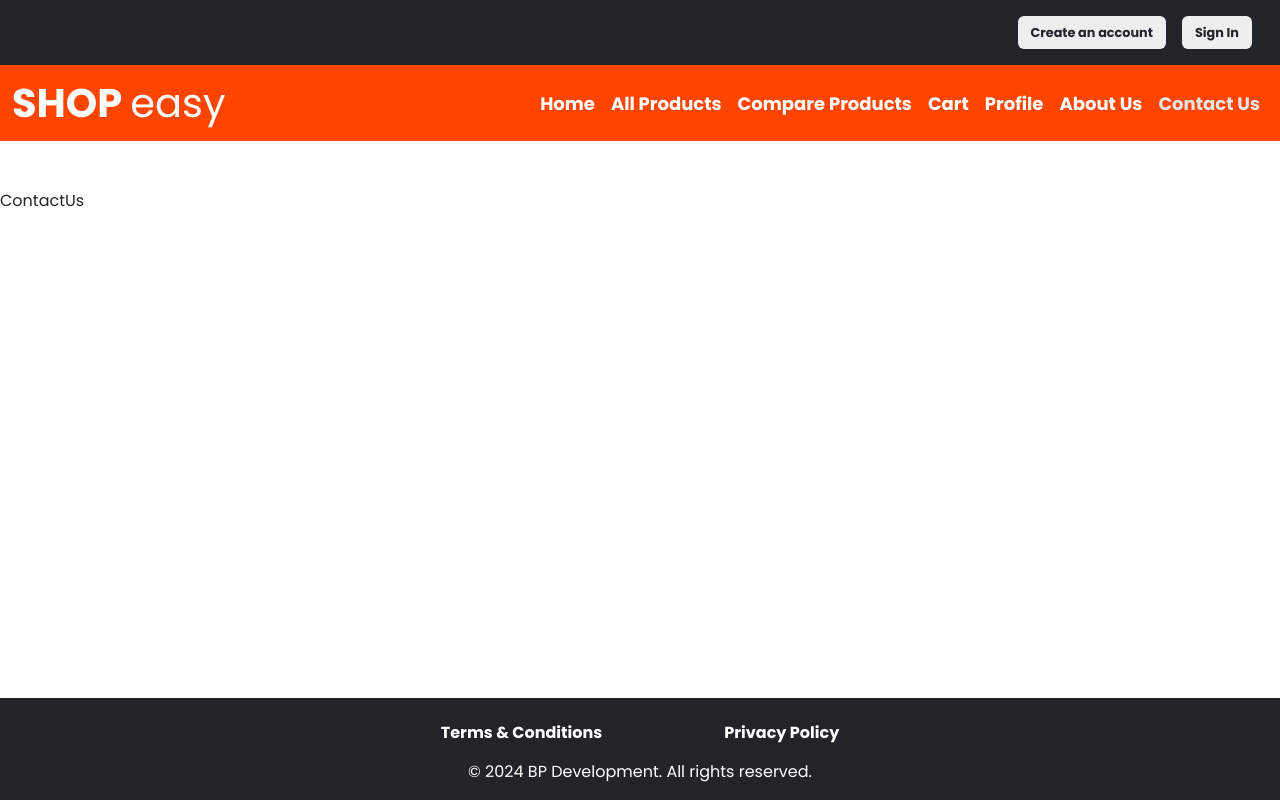
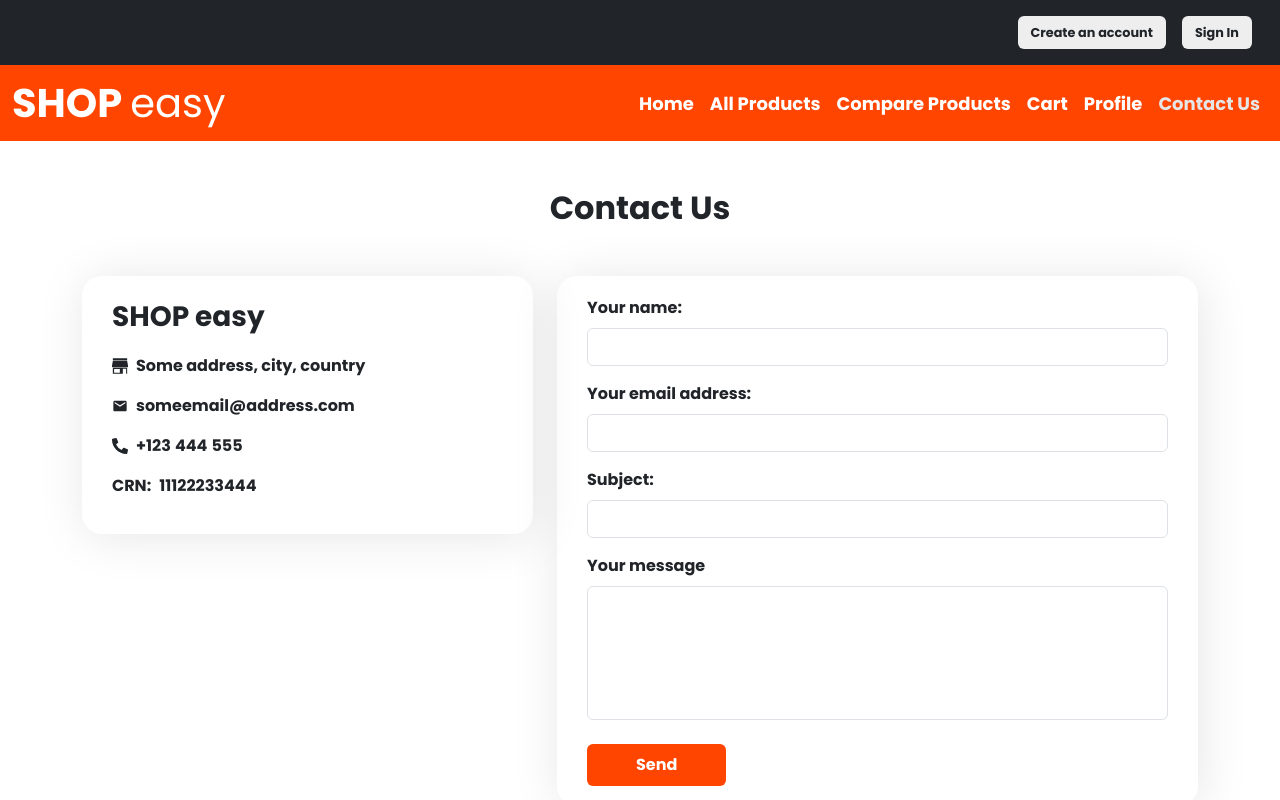
Before and after one commit to bojan-ski/react-products-store-redux, a React (Vite) app: page /contact in a window 1280 px wide. Shown: the top 800 px of the page. Built offline with nearby package versions, Linux system fonts and the light colour scheme; no server answers.

Commit message:
Contact page done. sendCustomerMessage.js in api/emalJS folder created. ContactForm & CompanyDetails components created.ckear

```diff
--- a/package.json
+++ b/package.json
@@ -16,6 +16,7 @@
     "firebase": "^11.0.0",
     "react": "^18.3.1",
     "react-dom": "^18.3.1",
+    "react-icons": "^5.4.0",
     "react-redux": "^9.1.2",
     "react-router-dom": "^6.27.0",
     "react-toastify": "^10.0.6",
--- a/src/App.jsx
+++ b/src/App.jsx
@@ -17,7 +17,6 @@ import Profile from "./pages/Profile"
 import OrderHistory from "./pages/OrderHistory"
 import SelectedOrder from "./pages/SelectedOrder"
 import BookmarkedProducts from "./pages/BookmarkedProducts"
-import About from "./pages/About"
 import ContactUs from "./pages/ContactUs"
 import ErrorPage from "./pages/ErrorPage"
 
@@ -127,10 +126,6 @@ const router = createBrowserRouter([
         ]
       },
       {
-        path: '/about',
-        element: <About />,
-      },
-      {
         path: '/contact',
         element: <ContactUs />
       }
--- /dev/null
+++ b/src/api/emailJS/sendCustomerMessage.js
@@ -0,0 +1,14 @@
+import axios from "axios";
+
+
+const sendCustomerMessage = async (data) => {
+    try {
+        await axios.post(`${import.meta.env.VITE_EMAILJS_URL}`, data)
+
+       return true
+    } catch (error) {
+        return false
+    }
+}
+
+export default sendCustomerMessage
--- /dev/null
+++ b/src/components/contactPage/CompanyDetails.jsx
@@ -0,0 +1,48 @@
+import React from 'react'
+// react icons
+import { SiHomeassistantcommunitystore } from "react-icons/si";
+import { MdEmail } from "react-icons/md";
+import { FaPhoneAlt } from "react-icons/fa";
+
+
+const CompanyDetails = () => {
+    return (
+        <div className='company-details'>
+            <p className="fw-bold fs-3">
+                SHOP easy
+            </p>
+            <p className="fw-bold">
+                <SiHomeassistantcommunitystore />
+                <span className="ms-2">
+                    Some address, city, country
+                </span>
+            </p>
+            <p className="fw-bold">
+                <MdEmail />
+                <span className="ms-2">
+                    someemail@address.com
+                </span>
+            </p>
+            <p className="fw-bold">
+                <FaPhoneAlt />
+                <span className="ms-2">
+                    +123
+                </span>
+                <span className="ms-1">
+                    444
+                </span>
+                <span className="ms-1">
+                    555
+                </span>
+            </p>
+            <p className="fw-bold">
+                CRN:
+                <span className="ms-2">
+                    11122233444
+                </span>
+            </p>
+        </div>
+    )
+}
+
+export default CompanyDetails
--- /dev/null
+++ b/src/components/contactPage/ContactForm.jsx
@@ -0,0 +1,77 @@
+import React, { useState } from 'react'
+// api
+import sendCustomerMessage from '../../api/emailJS/sendCustomerMessage';
+// components
+import FormInput from '../FormInput'
+import FormSubmitBtn from '../FormSubmitBtn'
+// toastify
+import { toast } from 'react-toastify';
+
+
+const ContactForm = () => {
+    const [isLoading, setIsLoading] = useState(false);
+
+    const handleContactFormSubmit = async e => {
+        e.preventDefault()
+
+        setIsLoading(true);
+
+        const emailContent = {
+            from_name: e.target.elements[0].value,
+            from_email: e.target.elements[1].value,
+            email_topic: e.target.elements[2].value,
+            message: e.target.elements[3].value
+        }
+
+        const data = {
+            service_id: `${import.meta.env.VITE_EMAILJS_SERVICE_ID}`,
+            template_id: `${import.meta.env.VITE_EMAILJS_TEMPLATE_ID}`,
+            user_id: `${import.meta.env.VITE_EMAILJS_API_KEY}`,
+            template_params: emailContent
+        };
+
+        const response = await sendCustomerMessage(data)
+
+        if (response) {
+            // success message
+            toast.success('Your message has been send');
+
+            // form reset
+            e.target.elements[0].value = '';
+            e.target.elements[1].value = '';
+            e.target.elements[2].value = '';
+            e.target.elements[3].value = '';
+        } else {
+            // error message
+            toast.error('There was an error while sending your message, please try again')
+        }
+
+        setIsLoading(false);
+    }
+
+    return (
+        <form onSubmit={handleContactFormSubmit} className='contact-us-form'>
+            {/* username */}
+            <FormInput label='Your name' name="customerName" type='text' required={true} />
+
+            {/* email */}
+            <FormInput label='Your email address' name="customerEmail" type='email' required={true} />
+
+            {/* subject */}
+            <FormInput label='Subject' name="customerEmailSubject" type='text' required={true} />
+
+            {/* row item 4 */}
+            <div className="col-12 mb-3">
+                <label htmlFor="customerMessage" className="form-label fw-bold">
+                    Your message
+                </label>
+                <textarea rows="5" className="form-control" id="customerMessage" required />
+            </div>
+
+            {/* submit btn */}
+            <FormSubmitBtn label="Send" isLoading={isLoading} />
+        </form>
+    )
+}
+
+export default ContactForm
--- a/src/data/navigationLinks.js
+++ b/src/data/navigationLinks.js
@@ -4,7 +4,6 @@ const navigationLinks = [
     {label: 'compare products', href: '/compare'},
     {label: 'cart', href: '/cart'},
     {label: 'profile', href: '/profile'},
-    {label: 'about us', href: '/about'},
     {label: 'contact us', href: '/contact'}
 ]
 
--- a/src/features/user/userSlice.js
+++ b/src/features/user/userSlice.js
@@ -1,6 +1,7 @@
 import { createSlice, createAsyncThunk } from "@reduxjs/toolkit";
-// firebase/firestore funcs
-import { getAuth, onAuthStateChanged, signOut } from "firebase/auth";
+// firebase
+import { onAuthStateChanged, signOut } from "firebase/auth";
+import { auth } from "../../firebase.config";
 // api func
 import fetchUserStoreCreditFromFirebase from "../../api/fetchUserStoreCreditFromFirebase";
 // toastify
@@ -9,8 +10,6 @@ import { toast } from "react-toastify";
 
 // used in: AppLayout
 export const fetchUserDetails = createAsyncThunk("user/fetchUserDetails", async (_, { rejectWithValue }) => {
-    const auth = getAuth();
-
     return new Promise((resolve) => {
         onAuthStateChanged(auth, async (user) => {
             if (user) {
@@ -34,8 +33,6 @@ export const fetchUserDetails = createAsyncThunk("user/fetchUserDetails", async
 
 // used in: Profile
 export const logOutUser = createAsyncThunk("user/logOutUser", async (_, { rejectWithValue }) => {
-    const auth = getAuth();
-
     if (window.confirm("Are you sure you want to log out")) {
         try {
             await signOut(auth);
@@ -50,7 +47,6 @@ export const logOutUser = createAsyncThunk("user/logOutUser", async (_, { reject
         } catch (error) {
             // error message
             toast.error("There was an error, please try again");
-            console.log(error);
 
             return rejectWithValue(error.message);
         }
--- a/src/index.css
+++ b/src/index.css
@@ -144,6 +144,20 @@ table td{
   height: 50px;
 }
 
+/* Contact Us page */
+.contact-us-page .company-details,
+.contact-us-page .contact-us-form{
+  max-width: 700px;
+  margin: 0 auto;
+  padding: 20px 30px;
+  border-radius: 20px;
+  box-shadow: 3px 3px 50px rgba(0, 0, 0, 0.1);
+}
+
+.contact-us-page .contact-us-form textarea{
+  resize: none;
+}
+
 /* ---------- FOOTER ---------- */
 .footer a:hover{
   color: #e6e6e6 !important;
--- a/src/pages/About.jsx
+++ /dev/null
@@ -1,7 +0,0 @@
-const About = () => {
-  return (
-    <div>About</div>
-  )
-}
-
-export default About
--- a/src/pages/ContactUs.jsx
+++ b/src/pages/ContactUs.jsx
@@ -1,6 +1,31 @@
+import React from "react"
+// components
+import PageHeader from "../components/PageHeader"
+import CompanyDetails from "../components/contactPage/CompanyDetails";
+import ContactForm from "../components/contactPage/ContactForm";
+
+
 const ContactUs = () => {
   return (
-    <div>ContactUs</div>
+    <div className="contact-us-page">
+      <PageHeader page='Contact Us' />
+
+      <div className="container">
+
+        <div className="row">
+
+          {/* row item one */}
+          <div className="col-12 col-md-5 mb-3">
+            <CompanyDetails />
+          </div>
+
+          {/* row item two */}
+          <div className="col-12 col-md-7">
+              <ContactForm />
+          </div>
+        </div>
+      </div>
+    </div>
   )
 }
 
```
Also changed, not shown: 1 other file (tests, documents, lock files or other folders).
